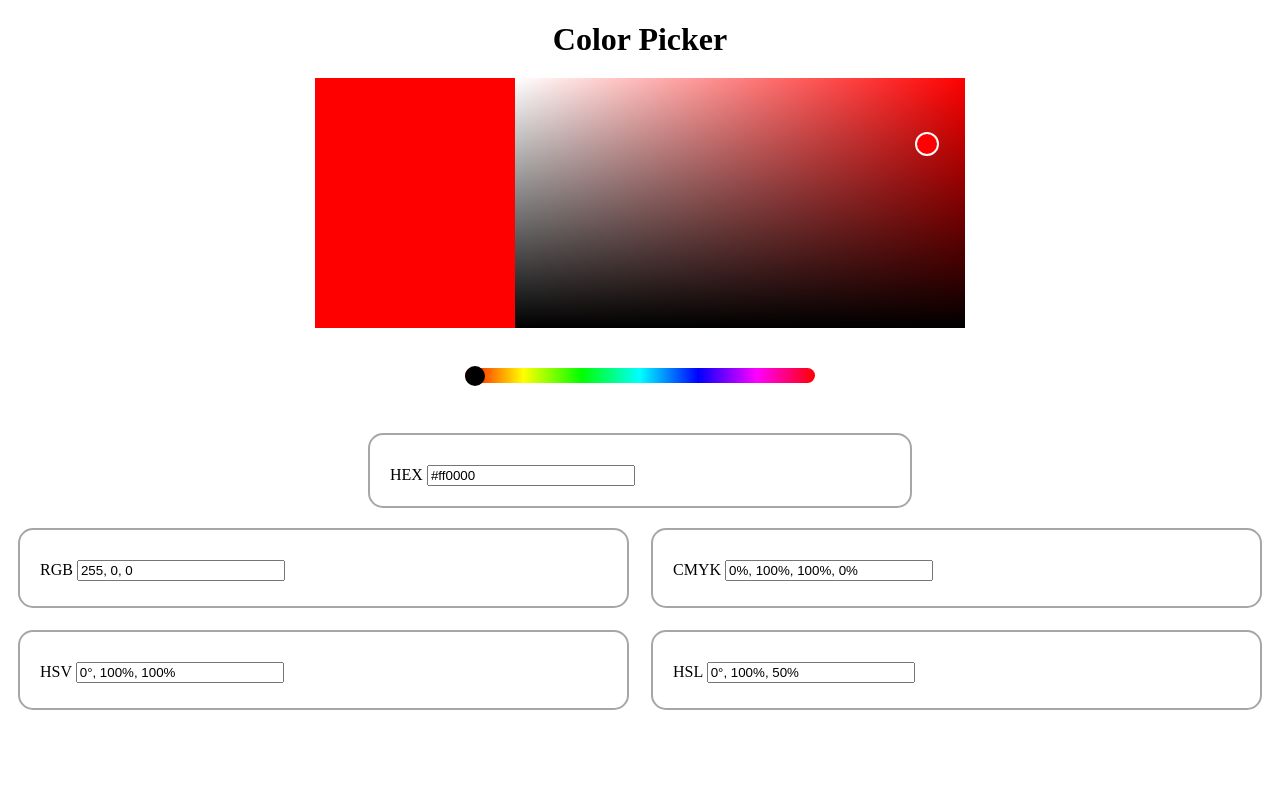
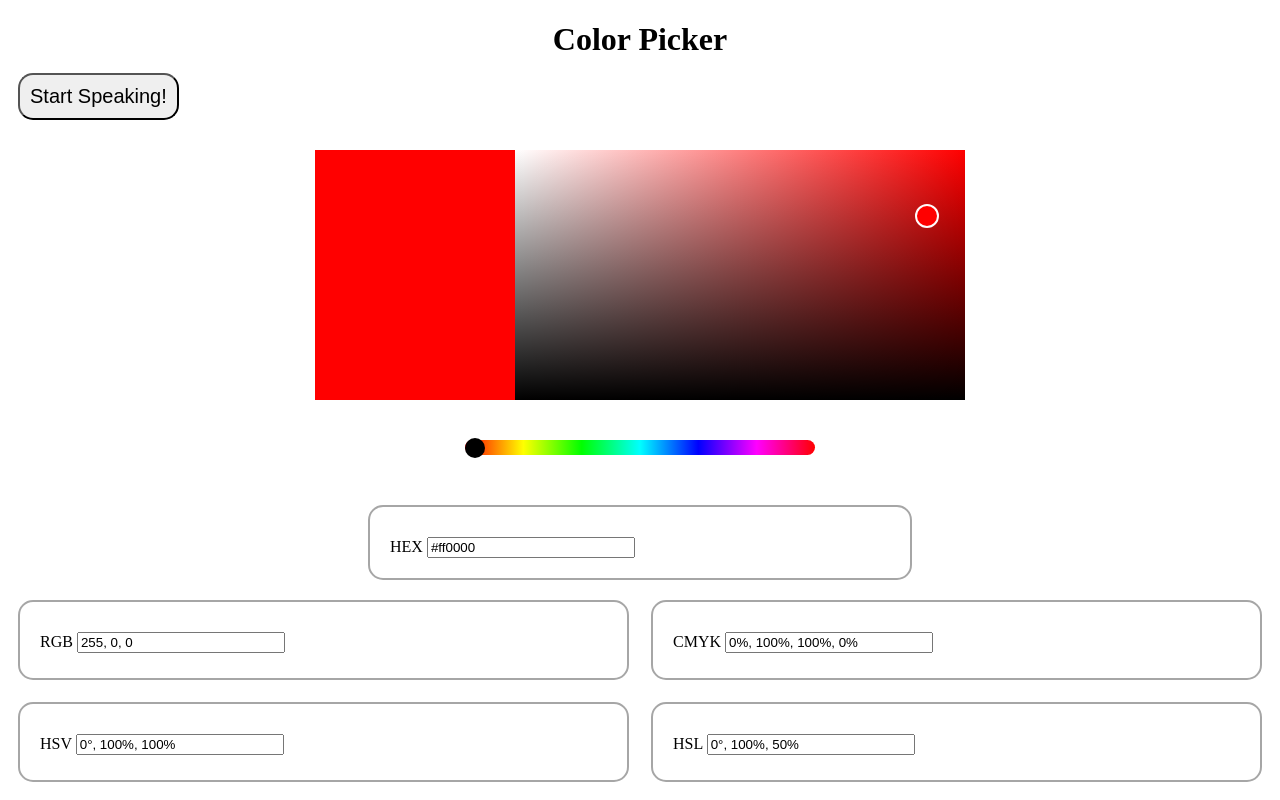
Before and after one commit to VarshiniAdurti28/ColorQuest, a SvelteKit app: page / in a window 1280 px wide. Built offline with nearby package versions, Linux system fonts and the light colour scheme.

Commit message:
Voice Recognition Added

```diff
--- a/src/routes/+page.svelte
+++ b/src/routes/+page.svelte
@@ -1,5 +1,7 @@
 <script>
   //chroma.js library for the conversions
+
+  import { onMount } from "svelte";
   import chroma from 'chroma-js';
 
 
@@ -13,8 +15,27 @@
   let hsvColor=[];
   let hslColor=[];
 
+  let recognition;
 
   let rgbCol = '', cmykCol='', hslCol='', hsvCol='', hexCol='';
+
+
+  onMount(() => {
+    // Only access window properties after component is mounted
+    const SpeechRecognition = window.SpeechRecognition || window.webkitSpeechRecognition;
+    recognition = new SpeechRecognition();
+
+    // Event handler for speech recognition results
+    recognition.onresult = (event) => {
+      const color = event.results[0][0].transcript.trim().toLowerCase();
+      selectedCol = color;  // Update the color based on voice input
+    };
+  });
+
+
+  function startListen() {
+    recognition.start();
+  }
 
 
   function updateLocatorPosition() {
@@ -116,8 +137,6 @@
 
   $: {
 
-
-
   hexCol= selectedCol;
   //RGB
   let rgbColor = chroma(selectedCol).rgb();
@@ -159,6 +178,7 @@
 
 <div class= "colorPicker">
   <h1>Color Picker</h1>
+  <button class="voice" on:click={startListen}>Start Speaking!</button>
   <div class= "colors">
     <!-- A div to display what color we have chosen! -->
     <div class= "dispColor" style= "--pick-color: {selectedCol}">
--- a/src/routes/style.css
+++ b/src/routes/style.css
@@ -2,6 +2,7 @@
 body{
   display: flex;
   align-items: center;
+  text-align: center;
 
 }
 
@@ -151,3 +152,15 @@ h1{
   position: absolute;
   /* background-color: var(--grad-color); */
 }
+
+.voice{
+  margin: 10px;
+  font-size: 20px;
+  border-radius: 15px;
+  padding: 10px;
+}
+
+.voice:hover{
+  cursor: pointer;
+   box-shadow: 2px 2px 3px 3px rgba(0,0,0,0.35);
+}
```
